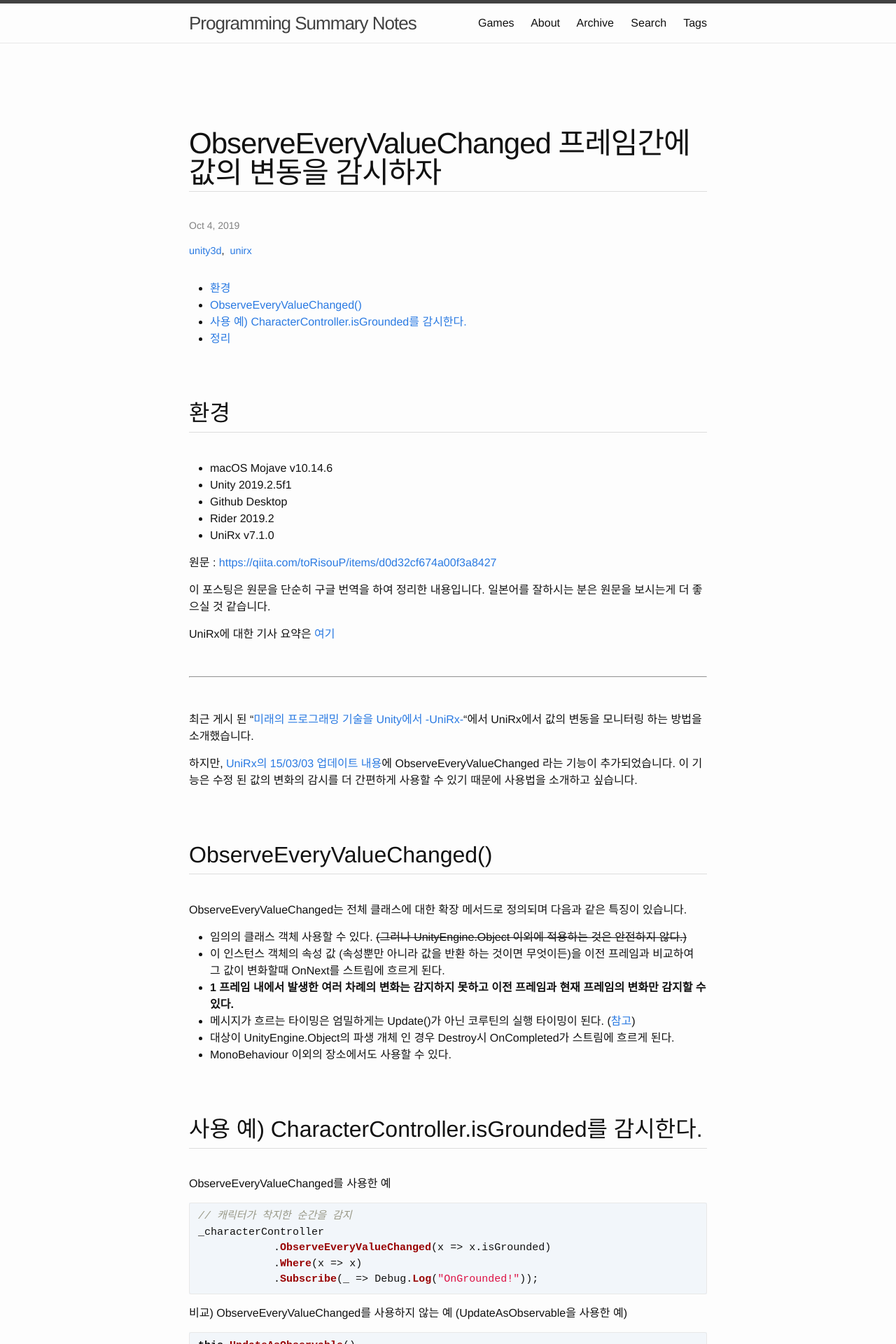
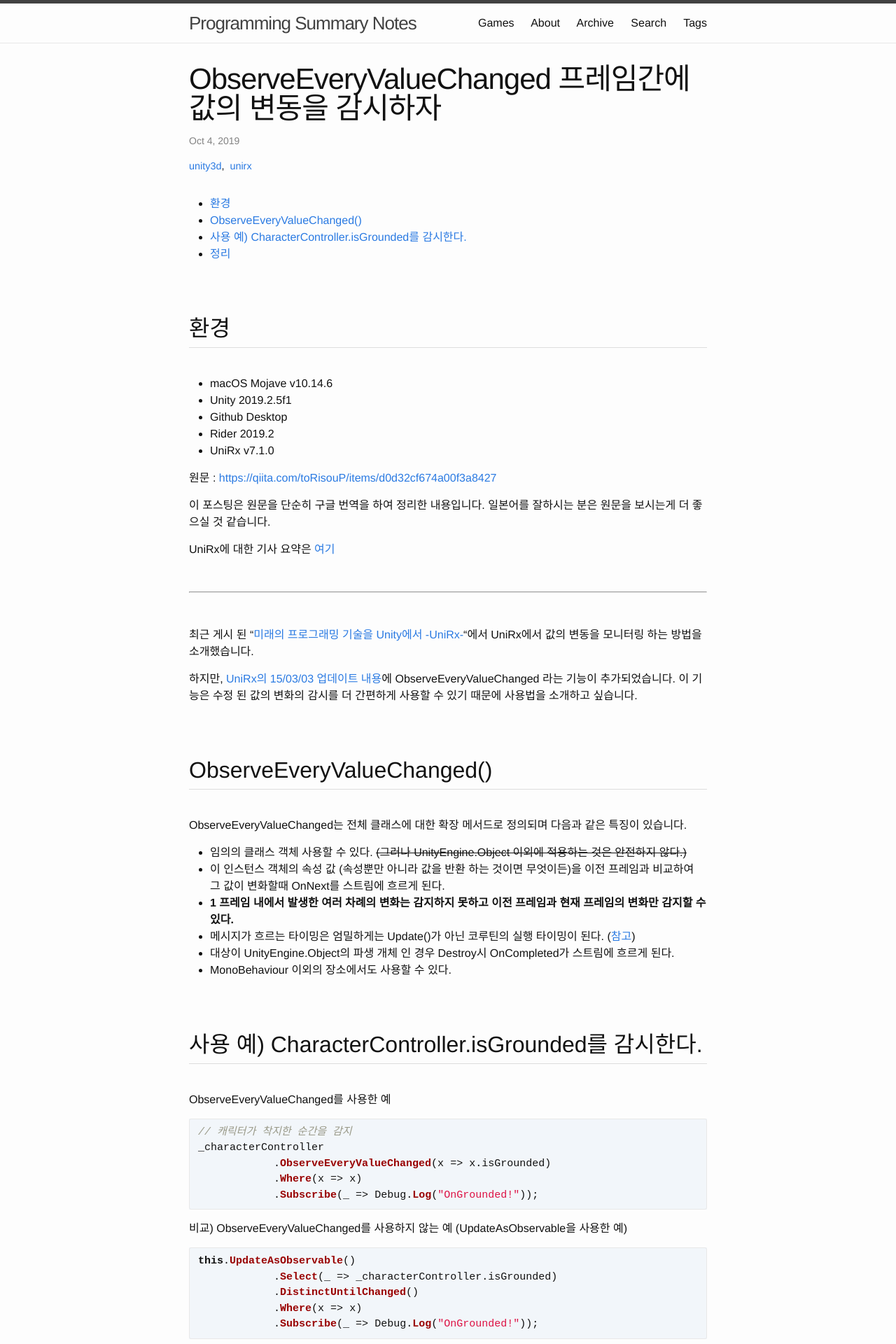
Before and after one commit to karais89/karais89.github.io_back, a Jekyll site: the page built from _posts/2019-10-05-UniRx-ObservableValueChanged.md, in a window 1280 px wide. Shown: the top 1920 px of the page at 70% size. Built offline with Jekyll 4.4.1, drawn with Linux system fonts in a browser that asks for light colours; some web fonts are replaced; comment, search, counter and statistics services are not loaded.

Commit message:
post에만 적용되게 css 변경

```diff
--- a/_sass/minima/_base.scss
+++ b/_sass/minima/_base.scss
@@ -199,7 +199,7 @@ pre {
 }
 
 /* Headings border line */
-h1, h2 {
+.post-content > h1, h2 {
   padding-bottom: .1em;
   border-bottom: 1px solid #ddd;
   margin-block-start: 0.83em;
@@ -208,7 +208,7 @@ h1, h2 {
   margin-bottom: 2.4rem;
 }
 
-hr {
+.post-content > hr {
   display: block;
   unicode-bidi: isolate;
   margin-block-start: 0.5em;
```
